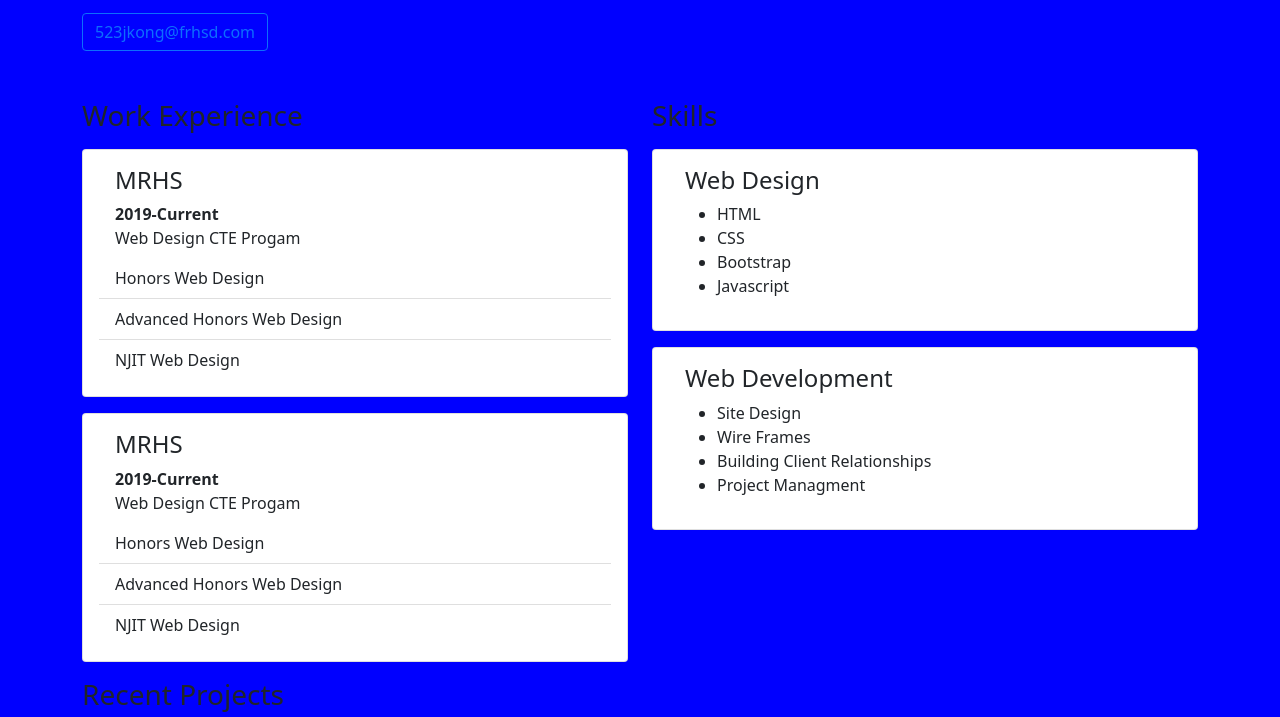
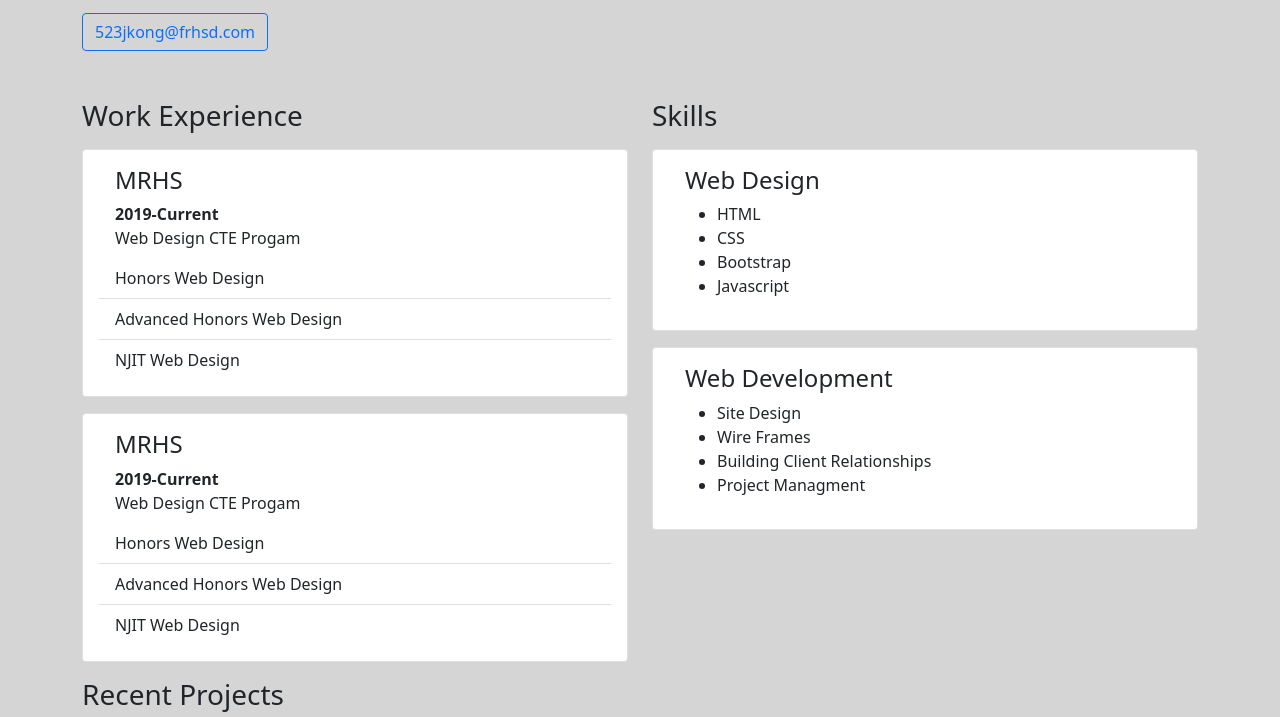
Before and after one commit to JuliaK1234/Portfolio, a plain HTML site: page index.html in a window 1280 px wide. Shown: the part 271-988 px from the top of the page. Drawn offline with nearby package versions, Linux system fonts and the light colour scheme.

Commit message:
Change in css // Changed back to Grey

```diff
--- a/style.css
+++ b/style.css
@@ -1,6 +1,5 @@
 body{
-    background-color: blue;
-    #D5D5D5
+    background-color: #D5D5D5;
 }
 .circular_image{
     float: right;
```
